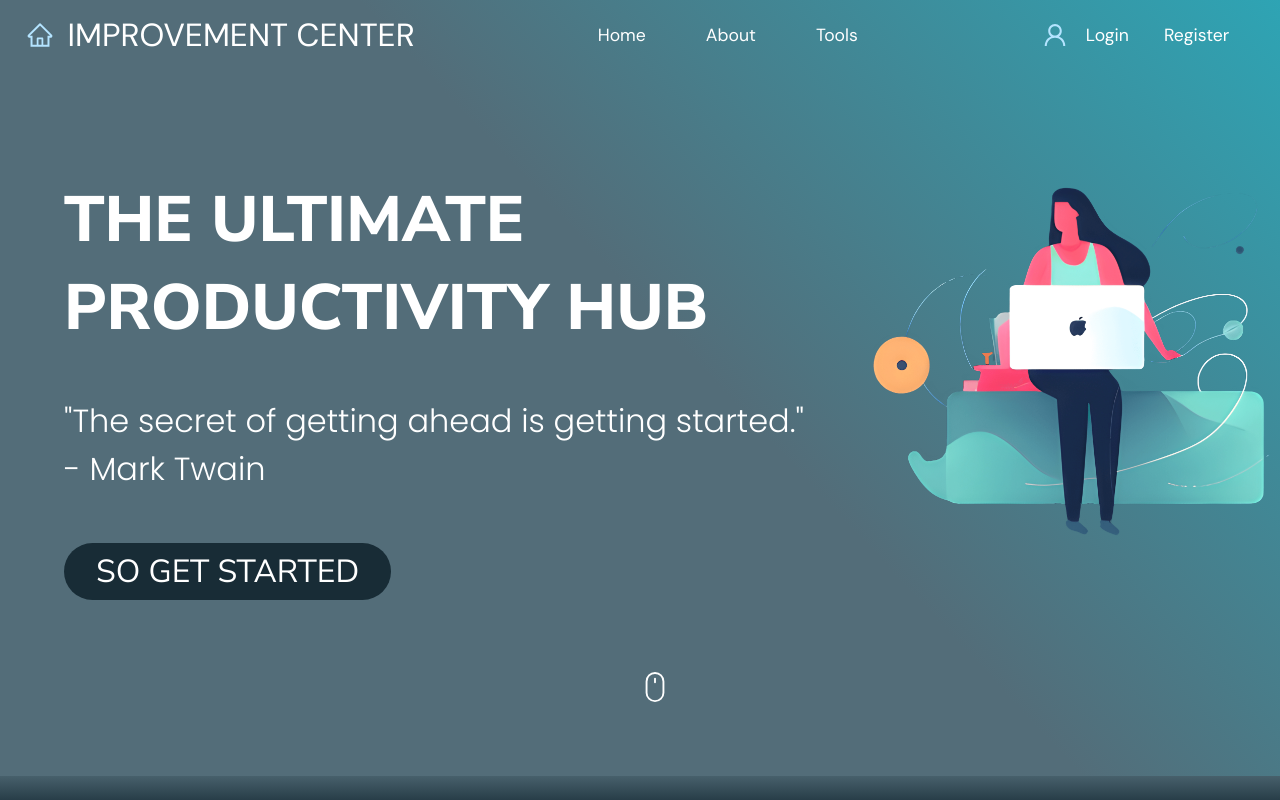
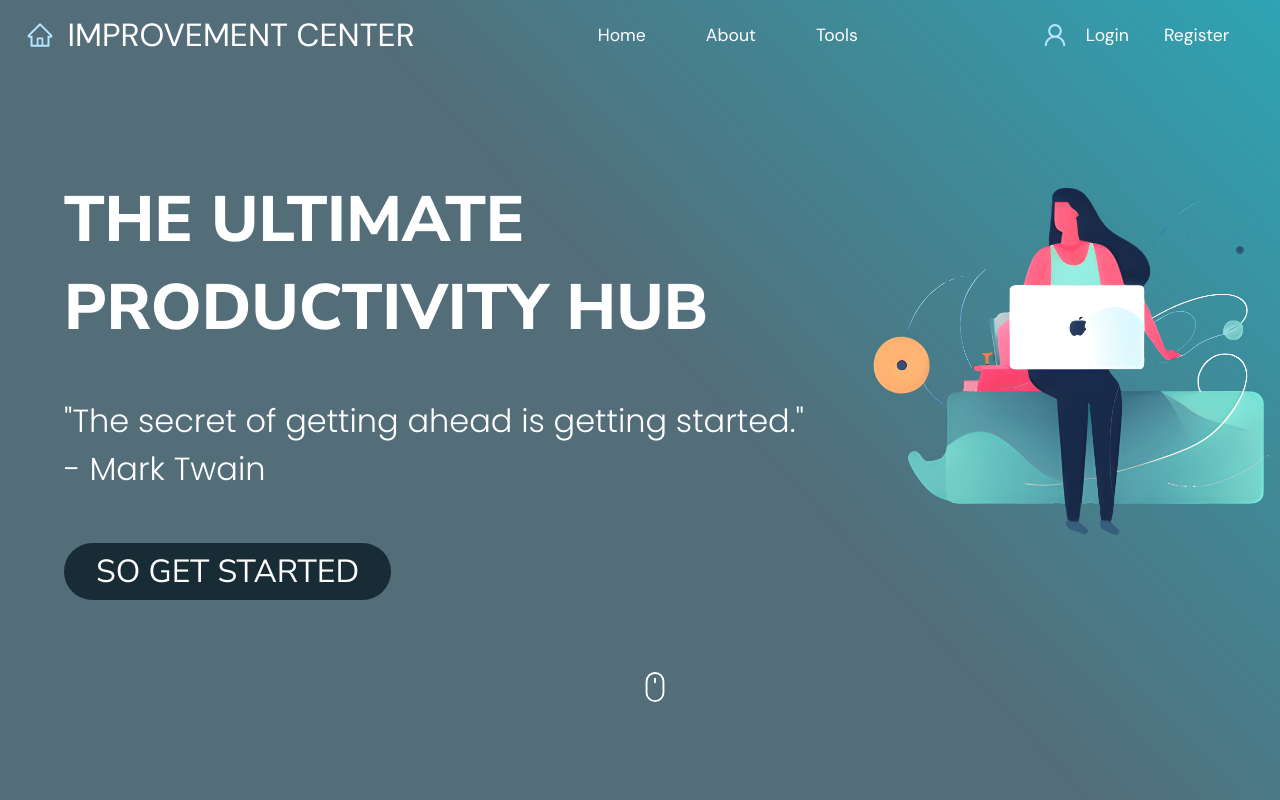
Before and after one commit to m1ckeyyy/improvement-center, a React (Vite) app in the folder client/: page / in a window 1280 px wide. Shown: the top 800 px of the page. Built offline with nearby package versions, Linux system fonts and the light colour scheme.

Commit message:
changed padding on landingPage

```diff
--- a/client/src/components/LandingSection/landingPage.module.scss
+++ b/client/src/components/LandingSection/landingPage.module.scss
@@ -21,7 +21,7 @@ $DM: "DM Sans", sans-serif;
     rgba(46, 164, 180, 1) 100%
   );
   display: flex;
-	padding: 22vh 10% 22vh 10%;
+  padding: 22vh 10% 29vh 10%;
   min-height: 700px;
   // height: 95vh;
   width: 100%;
@@ -151,7 +151,7 @@ $DM: "DM Sans", sans-serif;
 }
 @media (max-width: 1280px) {
   .mainContent {
-		padding: 22vh 5% 22vh 5%;
+    padding: 22vh 5% 29vh 5%;
   }
   .rightContent {
     justify-content: flex-end;
```
Lines whose indentation alone changed are shown as unchanged.
